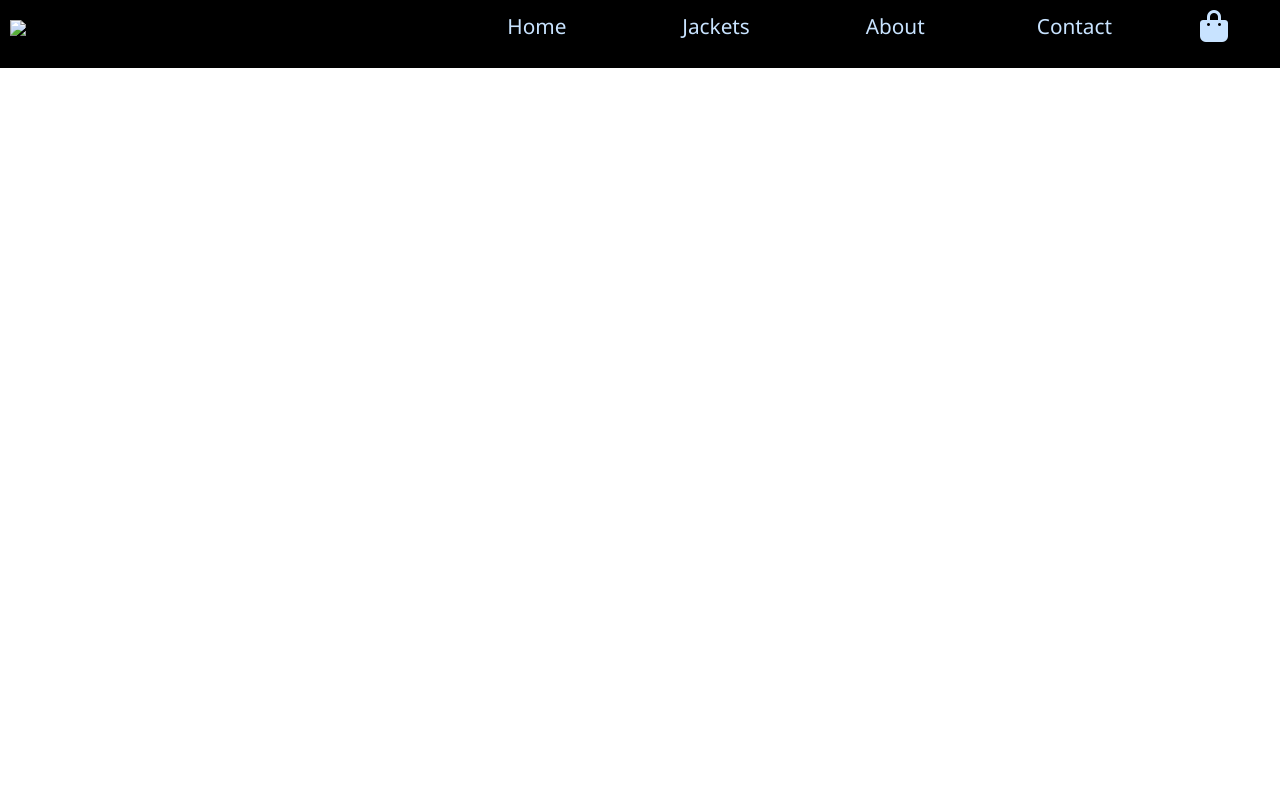
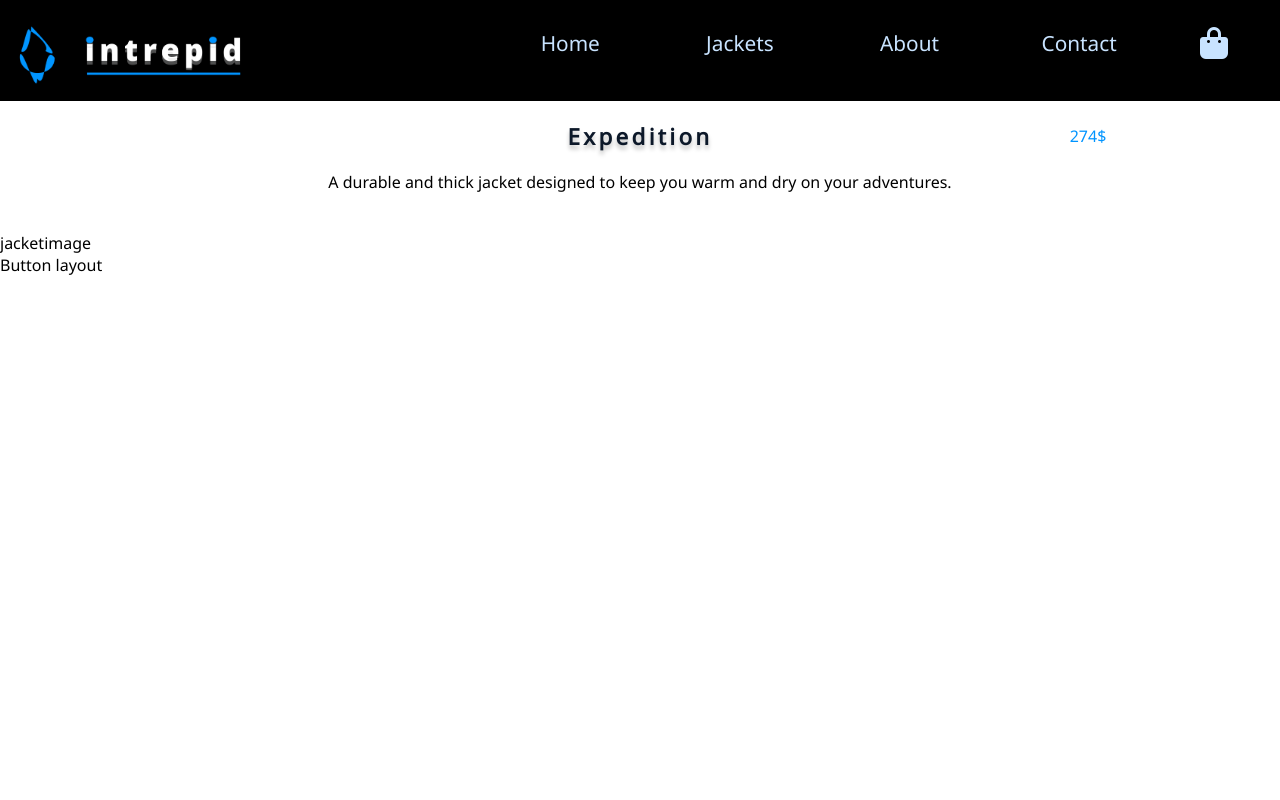
Before and after one commit to griphaugland/CAhtmlcss, a plain HTML site: page CA/pages/productpages/productpage1.html in a window 1280 px wide. Shown: the top 800 px of the page. Drawn offline with Linux system fonts and the light colour scheme.

Commit message:
started adding structure to product specific page

```diff
--- a/CA/pages/productpages/productpage1.html
+++ b/CA/pages/productpages/productpage1.html
@@ -14,7 +14,7 @@
   <body>
     <div class="grid-container">
       <header>
-        <img class="logo" src="./media/logo.png" alt="Intrepid Logo" />
+        <img class="logo" src="../../media/logo.png" alt="Intrepid Logo" />
         <input type="checkbox" id="menu-checkbox" />
         <label class="menu-icon" for="menu-checkbox"
           ><i class="fa-solid fa-bars"></i
@@ -30,7 +30,18 @@
             ></a>
         </nav>
       </header>
-      <main></main>
+      <main class="productpage">
+        <div class="productheader">
+          <p class="jacketname">Expedition</p> <p class="pricetag">274$</p>
+          <p class="description">
+            A durable and thick jacket designed to keep you warm and dry on your adventures. </p>
+        </div>
+        <div class="jacketimage">jacketimage</div>
+        <div class="buttonbox">Button layout</div>
+
+
+
+      </main>
       <footer>
         <div class="socials1"><i class="fa-brands fa-twitter"></i></div>
         <div class="socials2"><i class="fa-brands fa-instagram"></i></div>
--- a/CA/style/partials/layout.css
+++ b/CA/style/partials/layout.css
@@ -347,6 +347,46 @@ footer {
   grid-row: 11;
   grid-column: 2/6;
   text-align: center;
+}
+.productpage {
+  display: flex;
+  flex-direction: column;
+}
+.productheader {
+  width: 100%;
+  height: 10%;
+  display: grid;
+  grid-template-columns: 10% 10% 60% 10% 10%;
+  grid-template-rows: auto;
+}
+.jacketname {
+  color: #0c1829;
+  grid-row: 1;
+  grid-column: 3;
+  font-weight: bolder;
+  font-size: 1.4rem;
+  place-self: center;
+  text-shadow: 0px 4px 4px rgba(0, 0, 0, 0.25);
+  font-family: "Noto Sans";
+  letter-spacing: 0.15em;
+}
+.pricetag {
+  color: #0094ff;
+  place-self: center;
+  grid-row: 1;
+  grid-column: 4;
+}
+.description {
+  width: 100%;
+  grid-row: 2;
+  grid-column: 2/5;
+  text-align: center;
+}
+.buttonbox {
+  width: 40%;
+}
+.jacketimage {
+  width: 40%;
 }
 @media (min-width: 800px) {
   .product1 {
```
